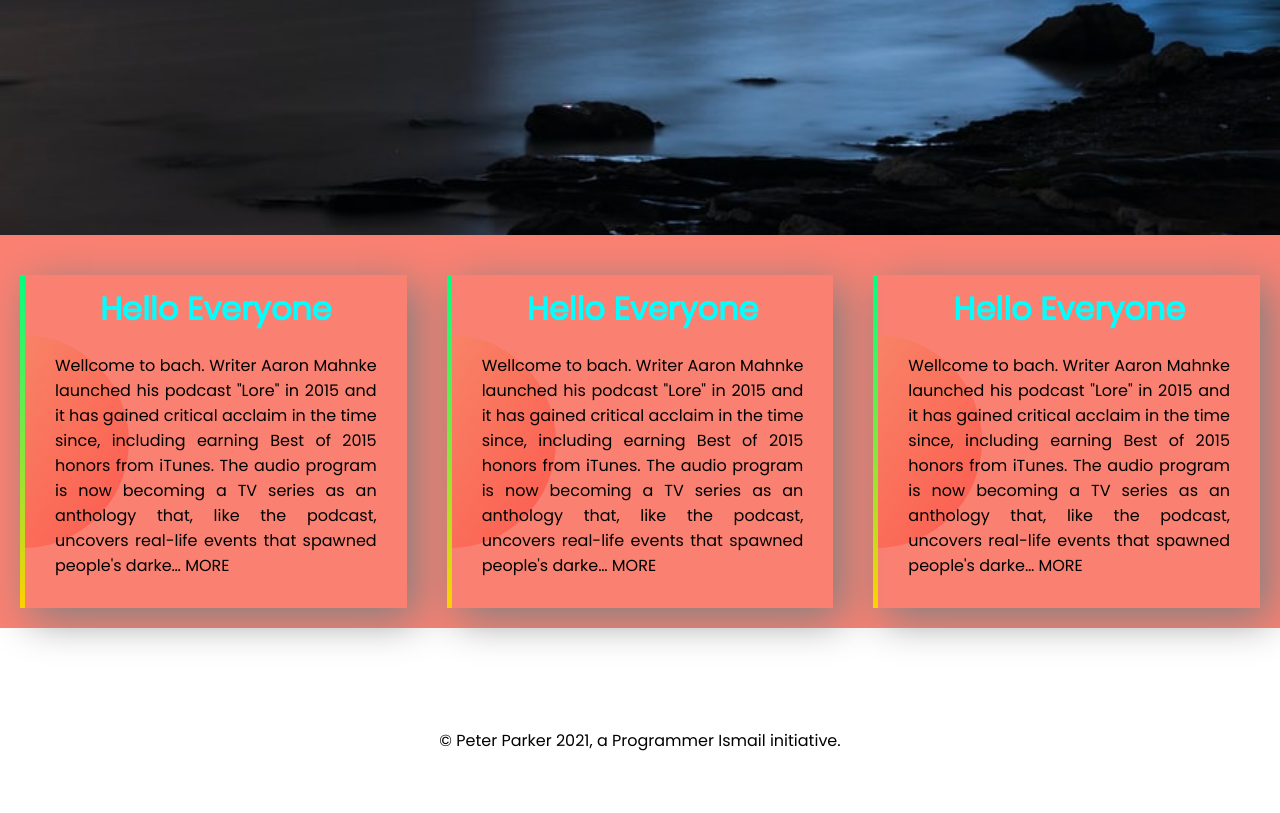
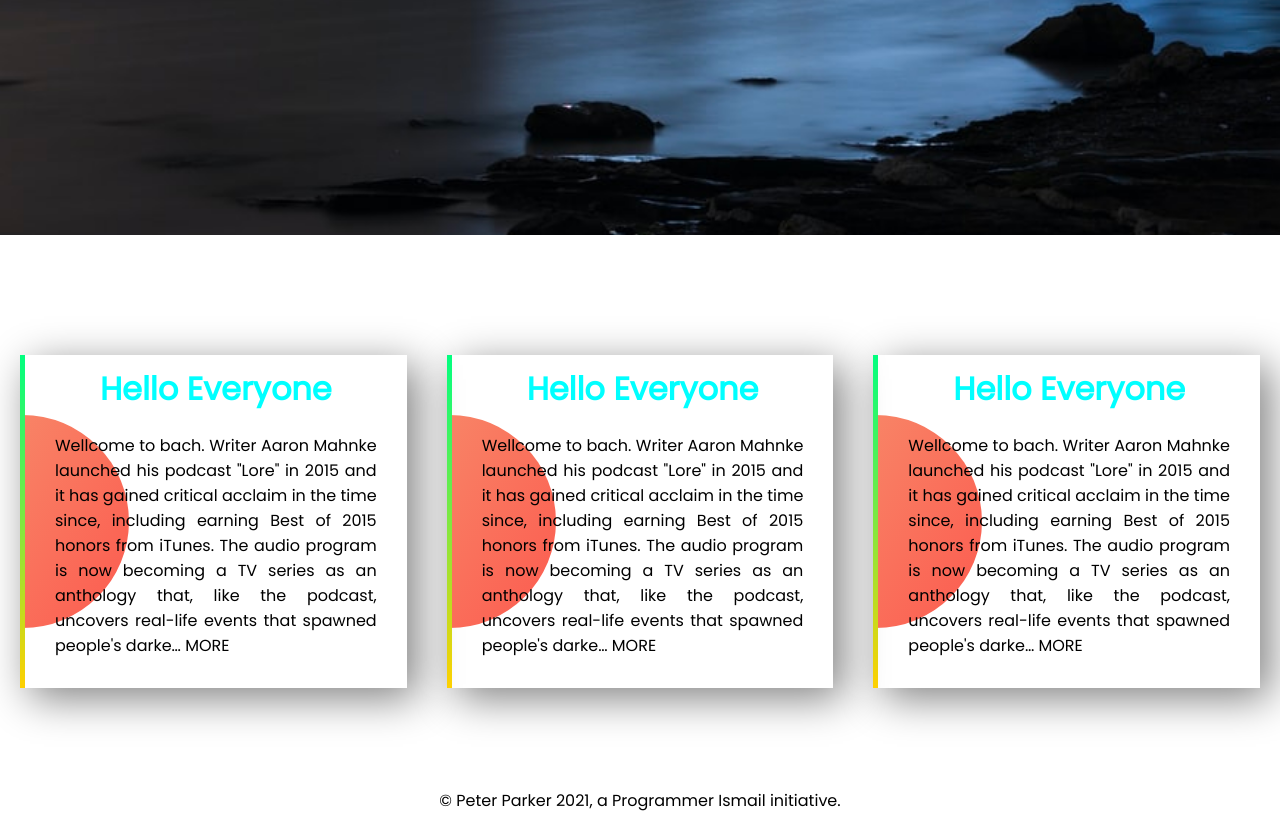
Before and after one commit to ismailmozumdar/finel-site, a plain HTML site: page index.html in a window 1280 px wide. Shown: the part 2073-2886 px from the top of the page. Before the commit the page ends 2826 px from the top, so only its background shows below. Drawn offline with Linux system fonts and the light colour scheme.

Commit message:
completet

```diff
--- a/style.css
+++ b/style.css
@@ -363,7 +363,6 @@ ul li a:hover{
 }
 .next{
  width: 100%;
- background: salmon;
  padding: 20px 0 0 0 ;
  display: flex;
 }
@@ -375,13 +374,13 @@ ul li a:hover{
 	padding: 20px;
 }
  .text{
-	 background-image: url(images/exp-bg.png);
-	 background-repeat: no-repeat;
-	 background-position: left;
+	background-image: url(images/exp-bg.png);
+	background-repeat: no-repeat;
+	background-position: left;
 	height: auto;
 	width: 400px;
 	box-shadow: 10px 10px 40px gray;
-	margin: 20px;
+	margin:100px 20px;
 	padding: 10px;
 	text-align: justify;
 	border-left:5px solid ;
@@ -436,7 +435,3 @@ ul li a:hover{
 footer{
 	text-align: center;
 }
-footer p{
-	margin-top: 100px;
-
-}
```
